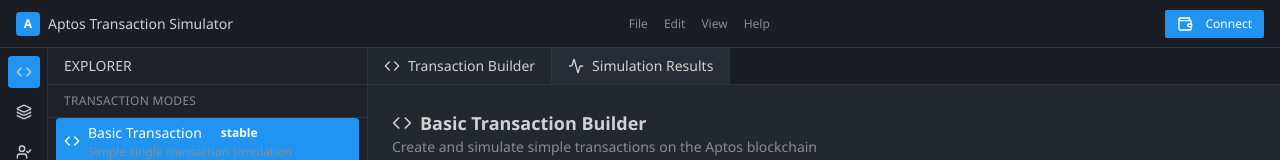
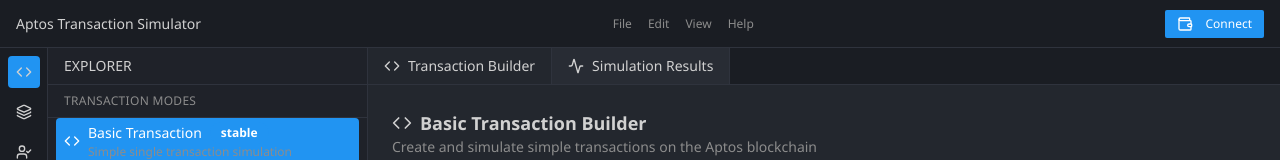
Before and after one commit to aki-0517/aptos-tx-simulator, a Next.js app in the folder web/: page / in a window 1280 px wide. Shown: the top 160 px of the page. Built offline with nearby package versions, Linux system fonts and the light colour scheme; what @aptos-labs/ts-sdk would draw is missing.

Commit message:
change header

```diff
--- a/web/src/components/common/Header.tsx
+++ b/web/src/components/common/Header.tsx
@@ -25,9 +25,6 @@
         {/* Logo & Title */}
         <div className="flex items-center space-x-3">
           <Link href="/" className="flex items-center space-x-2">
-            <div className="w-6 h-6 bg-primary rounded flex items-center justify-center">
-              <span className="text-primary-foreground font-bold text-xs">A</span>
-            </div>
             <span className="font-medium text-sm">Aptos Transaction Simulator</span>
           </Link>
         </div>
```
